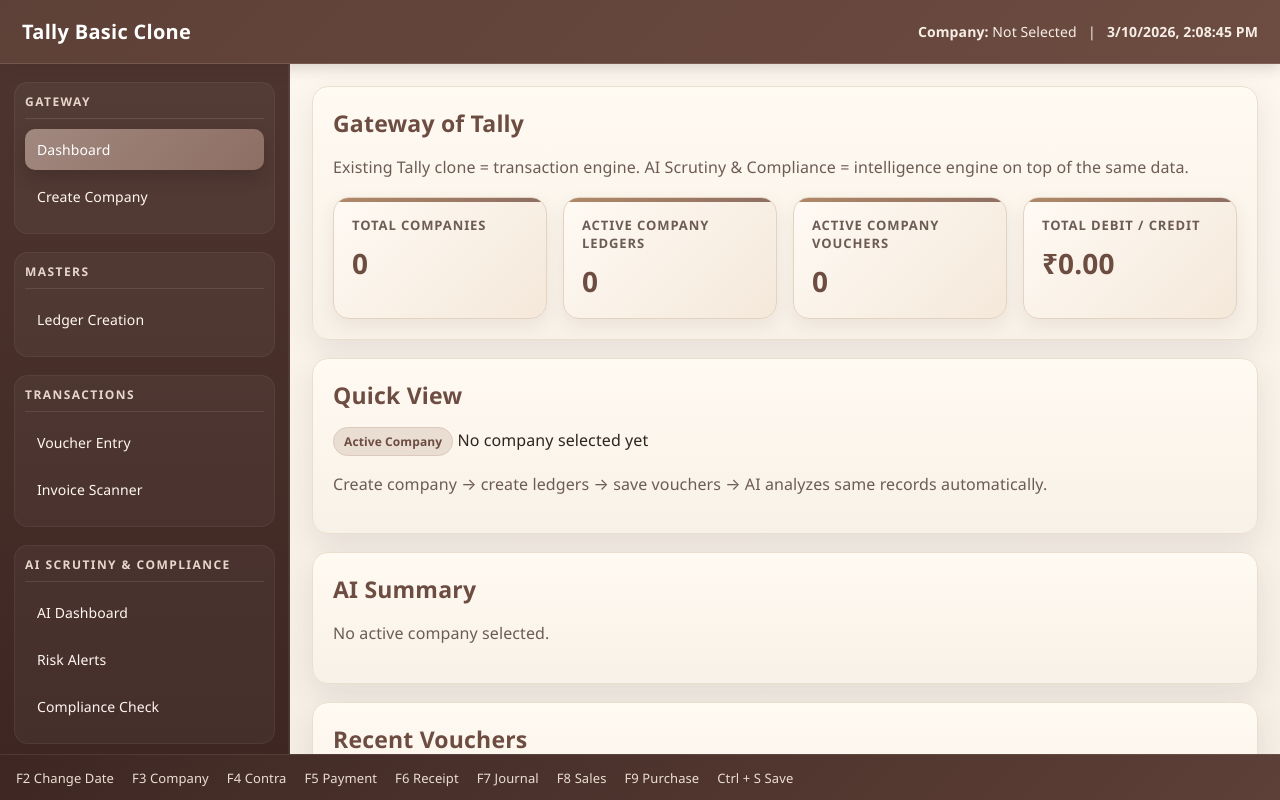
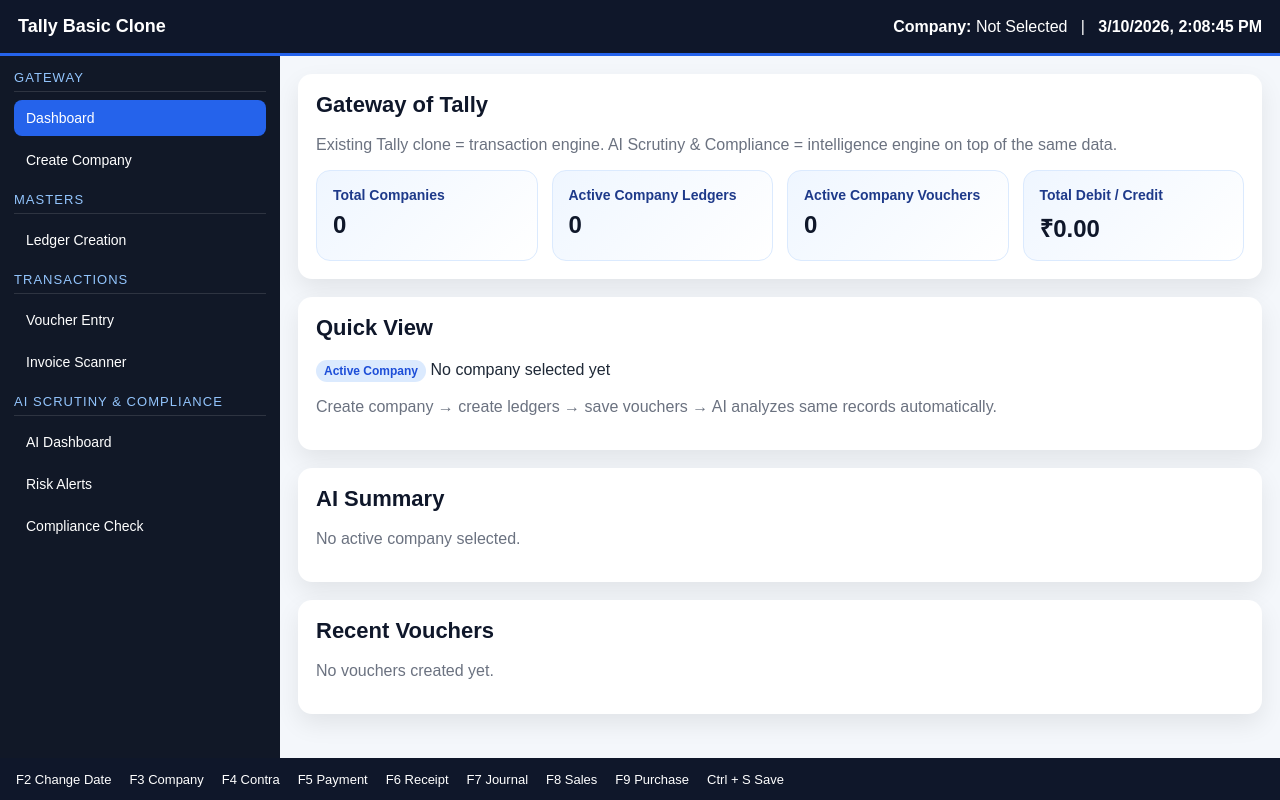
Before and after one commit to DivyaPatel3206/scrutiny_ai, a FastAPI app: page / in a window 1280 px wide. Run offline with FastAPI, Linux system fonts and the light colour scheme; data that the repository does not hold is empty; parts of the project's set-up code (start-up, migrations or seed data) failed here and were passed over.

Commit message:
Update index.html

```diff
--- a/templates/index.html
+++ b/templates/index.html
@@ -5,437 +5,150 @@
   <meta name="viewport" content="width=device-width, initial-scale=1.0" />
   <title>Tally Basic Clone</title>
   <style>
-  :root{
-    --bg: #f5efe6;
-    --bg-soft: #efe6d7;
-    --panel: #fffaf2;
-    --panel-2: #f8f1e7;
-    --sidebar: #4e342e;
-    --sidebar-dark: #3e2723;
-    --topbar: #5d4037;
-    --accent: #8d6e63;
-    --accent-strong: #6d4c41;
-    --accent-light: #d7ccc8;
-    --gold: #b08968;
-    --text: #2f241f;
-    --text-soft: #6d5c53;
-    --white: #ffffff;
-    --border: #ddcbb8;
-    --border-soft: #eadfce;
-    --success-bg: #e8f3e8;
-    --success-text: #2f6b3d;
-    --warning-bg: #fff3d9;
-    --warning-text: #8a5a00;
-    --danger-bg: #fde7e3;
-    --danger-text: #9d3c2f;
-    --shadow: 0 10px 30px rgba(78, 52, 46, 0.10);
-    --shadow-soft: 0 6px 18px rgba(78, 52, 46, 0.08);
-    --radius: 16px;
-    --radius-sm: 10px;
-  }
-
     * { box-sizing: border-box; }
-
-  html, body {
+    body {
       margin: 0;
-    padding: 0;
-    font-family: "Segoe UI", Inter, Arial, Helvetica, sans-serif;
-    background:
-      linear-gradient(180deg, #f8f2e9 0%, #f2e9dc 100%);
-    color: var(--text);
+      font-family: Arial, Helvetica, sans-serif;
+      background: #f4f7fb;
+      color: #1f2937;
       height: 100vh;
       overflow: hidden;
     }
-
-  body {
-    letter-spacing: 0.1px;
-  }
-
     .app {
       display: grid;
-    grid-template-rows: 64px 1fr 46px;
+      grid-template-rows: 56px 1fr 42px;
       height: 100vh;
     }
-
     .topbar {
-    background: linear-gradient(135deg, var(--topbar), var(--accent-strong));
-    color: var(--white);
+      background: #0f172a;
+      color: white;
       display: flex;
       align-items: center;
       justify-content: space-between;
-    padding: 0 22px;
-    border-bottom: 1px solid rgba(255,255,255,0.12);
-    box-shadow: 0 4px 14px rgba(62, 39, 35, 0.18);
-    position: relative;
-    z-index: 3;
+      padding: 0 18px;
+      border-bottom: 3px solid #2563eb;
     }
-
     .topbar h1 {
-    font-size: 20px;
+      font-size: 18px;
       margin: 0;
-    font-weight: 700;
-    letter-spacing: 0.3px;
     }
-
-  .topbar div {
-    font-size: 14px;
-    color: #f6eee6;
-  }
-
     .main {
       display: grid;
-    grid-template-columns: 290px 1fr;
+      grid-template-columns: 280px 1fr;
       min-height: 0;
     }
-
     .sidebar {
-    background: linear-gradient(180deg, var(--sidebar), var(--sidebar-dark));
-    color: var(--white);
-    padding: 18px 14px;
+      background: #111827;
+      color: white;
+      padding: 14px;
       overflow-y: auto;
-    border-right: 1px solid rgba(255,255,255,0.08);
-    box-shadow: inset -1px 0 0 rgba(255,255,255,0.05);
     }
-
-  .sidebar::-webkit-scrollbar,
-  .workspace::-webkit-scrollbar {
-    width: 8px;
+    .menu-group {
+      margin-bottom: 14px;
     }
-
-  .sidebar::-webkit-scrollbar-thumb,
-  .workspace::-webkit-scrollbar-thumb {
-    background: rgba(141,110,99,0.45);
-    border-radius: 999px;
+    .menu-title {
+      font-size: 13px;
+      text-transform: uppercase;
+      letter-spacing: 0.08em;
+      color: #93c5fd;
+      margin-bottom: 8px;
+      border-bottom: 1px solid rgba(255,255,255,0.12);
+      padding-bottom: 6px;
     }
-
-  .menu-group {
-    margin-bottom: 18px;
-    background: rgba(255,255,255,0.04);
-    border: 1px solid rgba(255,255,255,0.06);
-    border-radius: 14px;
-    padding: 10px;
-  }
-
-  .menu-title {
-    font-size: 12px;
-    text-transform: uppercase;
-    letter-spacing: 0.12em;
-    color: #e7d6cb;
-    margin-bottom: 10px;
-    padding-bottom: 8px;
-    border-bottom: 1px solid rgba(255,255,255,0.10);
-    font-weight: 700;
-  }
-
     .menu-btn {
       width: 100%;
       text-align: left;
       border: none;
       background: transparent;
-    color: #fff8f1;
-    padding: 11px 12px;
-    border-radius: 10px;
+      color: white;
+      padding: 10px 12px;
+      border-radius: 8px;
       cursor: pointer;
       margin-bottom: 6px;
       font-size: 14px;
-    font-weight: 500;
       text-decoration: none;
       display: block;
-    transition: all 0.2s ease;
     }
-
-  .menu-btn:hover {
-    background: rgba(255,255,255,0.10);
-    transform: translateX(2px);
+    .menu-btn:hover, .menu-btn.active {
+      background: #2563eb;
     }
-
-  .menu-btn.active {
-    background: linear-gradient(135deg, #a1887f, #8d6e63);
-    color: #fff;
-    box-shadow: 0 8px 18px rgba(0,0,0,0.16);
+    .workspace {
+      padding: 18px;
+      overflow-y: auto;
     }
-
-  .workspace {
-    padding: 22px;
-    overflow-y: auto;
-    background:
-      linear-gradient(180deg, rgba(255,250,242,0.7), rgba(245,239,230,0.96));
-  }
-
     .panel {
-    background: linear-gradient(180deg, var(--panel), var(--panel-2));
-    border: 1px solid var(--border-soft);
-    border-radius: var(--radius);
-    box-shadow: var(--shadow);
-    padding: 20px;
+      background: white;
+      border-radius: 14px;
+      box-shadow: 0 10px 25px rgba(0,0,0,0.08);
+      padding: 18px;
       margin-bottom: 18px;
     }
-
     .panel h2 {
-    margin: 0 0 12px 0;
-    font-size: 23px;
-    color: var(--accent-strong);
-    font-weight: 700;
-    letter-spacing: 0.2px;
+      margin-top: 0;
+      font-size: 22px;
+      color: #0f172a;
     }
-
-  .muted {
-    color: var(--text-soft);
-    line-height: 1.6;
-  }
-
-  .grid-2,
-  .grid-3,
-  .grid-4 {
-    gap: 16px;
-  }
-
+    .muted { color: #6b7280; }
     .grid-2 {
       display: grid;
       grid-template-columns: repeat(2, minmax(0, 1fr));
+      gap: 14px;
     }
-
     .grid-3 {
       display: grid;
       grid-template-columns: repeat(3, minmax(0, 1fr));
+      gap: 14px;
     }
-
     .grid-4 {
       display: grid;
       grid-template-columns: repeat(4, minmax(0, 1fr));
+      gap: 14px;
     }
-
     label {
       display: block;
       font-size: 13px;
       font-weight: 700;
-    margin-bottom: 7px;
-    color: var(--accent-strong);
+      margin-bottom: 6px;
     }
-
     input, select, textarea {
       width: 100%;
-    padding: 11px 13px;
-    border: 1px solid var(--border);
-    border-radius: 12px;
+      padding: 10px 12px;
+      border: 1px solid #cbd5e1;
+      border-radius: 10px;
       font-size: 14px;
       outline: none;
-    background: #fffdf9;
-    color: var(--text);
-    transition: all 0.2s ease;
+      background: white;
     }
-
-  input::placeholder,
-  textarea::placeholder {
-    color: #9a8579;
+    input:focus, select:focus, textarea:focus {
+      border-color: #2563eb;
+      box-shadow: 0 0 0 3px rgba(37,99,235,0.12);
     }
-
-  input:focus, select:focus, textarea:focus {
-    border-color: var(--gold);
-    box-shadow: 0 0 0 4px rgba(176, 137, 104, 0.14);
-    background: #fffaf5;
+    textarea {
+      min-height: 90px;
+      resize: vertical;
     }
-
-  textarea {
-    min-height: 100px;
-    resize: vertical;
-    line-height: 1.5;
-  }
-
     .actions {
       display: flex;
       gap: 10px;
       flex-wrap: wrap;
-    margin-top: 18px;
+      margin-top: 16px;
     }
-
     button.primary, button.secondary, button.danger,
     a.primary, a.secondary, a.danger {
       border: none;
-    padding: 11px 16px;
-    border-radius: 12px;
+      padding: 10px 14px;
+      border-radius: 10px;
       cursor: pointer;
       font-weight: 700;
       text-decoration: none;
       display: inline-block;
-    transition: all 0.2s ease;
-    font-size: 14px;
     }
-
-  button.primary, a.primary {
-    background: linear-gradient(135deg, var(--accent), var(--accent-strong));
+    button.primary, a.primary { background: #2563eb; color: white; }
+    button.secondary, a.secondary { background: #e2e8f0; color: #0f172a; }
+    button.danger, a.danger { background: #dc2626; color: white; }
+    .footer {
+      background: #0f172a;
       color: white;
-    box-shadow: 0 8px 18px rgba(109, 76, 65, 0.22);
-  }
-
-  button.primary:hover, a.primary:hover {
-    transform: translateY(-1px);
-    filter: brightness(1.03);
-  }
-
-  button.secondary, a.secondary {
-    background: #efe4d6;
-    color: var(--accent-strong);
-    border: 1px solid #dbc7b5;
-  }
-
-  button.secondary:hover, a.secondary:hover {
-    background: #e8dac9;
-  }
-
-  button.danger, a.danger {
-    background: linear-gradient(135deg, #b85c4c, #964537);
-    color: white;
-    box-shadow: 0 8px 18px rgba(150, 69, 55, 0.18);
-  }
-
-  button.danger:hover, a.danger:hover {
-    transform: translateY(-1px);
-  }
-
-  table {
-    width: 100%;
-    border-collapse: separate;
-    border-spacing: 0;
-    margin-top: 14px;
-    overflow: hidden;
-    border: 1px solid var(--border-soft);
-    border-radius: 14px;
-    background: #fffdf9;
-  }
-
-  th, td {
-    border-bottom: 1px solid #eadfd0;
-    padding: 12px 12px;
-    text-align: left;
-    font-size: 14px;
-    vertical-align: top;
-  }
-
-  th {
-    background: linear-gradient(180deg, #efe3d3, #e8d9c7);
-    color: var(--accent-strong);
-    font-weight: 700;
-  }
-
-  tr:hover td {
-    background: #fcf7f0;
-  }
-
-  .badge {
-    display: inline-block;
-    padding: 5px 10px;
-    background: #eaded3;
-    color: var(--accent-strong);
-    border-radius: 999px;
-    font-size: 12px;
-    font-weight: 700;
-    border: 1px solid #dbcabb;
-  }
-
-  .badge.high {
-    background: var(--danger-bg);
-    color: var(--danger-text);
-    border-color: #f1c5bc;
-  }
-
-  .badge.medium {
-    background: var(--warning-bg);
-    color: var(--warning-text);
-    border-color: #efd7a5;
-  }
-
-  .badge.low {
-    background: var(--success-bg);
-    color: var(--success-text);
-    border-color: #c7dfc8;
-  }
-
-  .summary-cards {
-    display: grid;
-    grid-template-columns: repeat(4, minmax(0, 1fr));
-    gap: 16px;
-    margin-top: 16px;
-  }
-
-  .card {
-    background: linear-gradient(135deg, #fffaf4, #f4e8da);
-    border: 1px solid #e5d3c2;
-    border-radius: 16px;
-    padding: 18px;
-    box-shadow: var(--shadow-soft);
-    position: relative;
-    overflow: hidden;
-  }
-
-  .card::before {
-    content: "";
-    position: absolute;
-    top: 0;
-    left: 0;
-    width: 100%;
-    height: 4px;
-    background: linear-gradient(90deg, var(--gold), var(--accent));
-  }
-
-  .card h3 {
-    margin: 0 0 10px 0;
-    font-size: 13px;
-    color: var(--text-soft);
-    text-transform: uppercase;
-    letter-spacing: 0.07em;
-    font-weight: 700;
-  }
-
-  .card p {
-    margin: 0;
-    font-size: 28px;
-    font-weight: 700;
-    color: var(--accent-strong);
-  }
-
-  .voucher-line {
-    display: grid;
-    grid-template-columns: 2fr 1fr 1fr auto;
-    gap: 12px;
-    margin-bottom: 12px;
-    align-items: end;
-    background: #fcf7f0;
-    border: 1px solid #eadfd0;
-    border-radius: 14px;
-    padding: 14px;
-  }
-
-  .ai-flag {
-    margin: 8px 0;
-    padding: 10px 12px;
-    border-left: 4px solid var(--gold);
-    background: #f9f1e7;
-    border-radius: 10px;
-    color: var(--text);
-  }
-
-  .explain {
-    background: #fcf7f0;
-    border: 1px solid #eadfd0;
-    border-radius: 12px;
-    padding: 12px;
-    margin-top: 8px;
-    font-size: 13px;
-    line-height: 1.6;
-    color: var(--text);
-  }
-
-  .scanner-box {
-    border: 1.5px dashed #c5aa93;
-    background: linear-gradient(180deg, #fdf8f1, #f7efe4);
-    border-radius: 14px;
-    padding: 16px;
-  }
-
-  .footer {
-    background: linear-gradient(135deg, var(--sidebar-dark), var(--topbar));
-    color: #f4e8dd;
       display: flex;
       align-items: center;
       gap: 18px;
@@ -443,38 +156,100 @@
       font-size: 13px;
       overflow-x: auto;
       white-space: nowrap;
-    border-top: 1px solid rgba(255,255,255,0.08);
     }
-
-  .footer span {
-    opacity: 0.95;
+    table {
+      width: 100%;
+      border-collapse: collapse;
+      margin-top: 14px;
     }
-
+    th, td {
+      border-bottom: 1px solid #e5e7eb;
+      padding: 10px;
+      text-align: left;
+      font-size: 14px;
+      vertical-align: top;
+    }
+    th { background: #f8fafc; }
+    .badge {
+      display: inline-block;
+      padding: 4px 8px;
+      background: #dbeafe;
+      color: #1d4ed8;
+      border-radius: 999px;
+      font-size: 12px;
+      font-weight: 700;
+    }
+    .badge.high {
+      background: #fee2e2;
+      color: #991b1b;
+    }
+    .badge.medium {
+      background: #fef3c7;
+      color: #92400e;
+    }
+    .badge.low {
+      background: #dcfce7;
+      color: #166534;
+    }
+    .summary-cards {
+      display: grid;
+      grid-template-columns: repeat(4, minmax(0, 1fr));
+      gap: 14px;
+      margin-top: 16px;
+    }
+    .card {
+      background: linear-gradient(135deg, #eff6ff, #ffffff);
+      border: 1px solid #dbeafe;
+      border-radius: 14px;
+      padding: 16px;
+    }
+    .card h3 {
+      margin: 0 0 8px 0;
+      font-size: 14px;
+      color: #1e3a8a;
+    }
+    .card p {
+      margin: 0;
+      font-size: 24px;
+      font-weight: 700;
+      color: #0f172a;
+    }
+    .voucher-line {
+      display: grid;
+      grid-template-columns: 2fr 1fr 1fr auto;
+      gap: 10px;
+      margin-bottom: 10px;
+      align-items: end;
+    }
+    .ai-flag {
+      margin: 6px 0;
+      padding: 8px 10px;
+      border-left: 4px solid #2563eb;
+      background: #eff6ff;
+      border-radius: 8px;
+    }
+    .explain {
+      background: #f8fafc;
+      border: 1px solid #e5e7eb;
+      border-radius: 10px;
+      padding: 10px;
+      margin-top: 8px;
+      font-size: 13px;
+      line-height: 1.5;
+    }
+    .scanner-box {
+      border: 1px dashed #94a3b8;
+      background: #f8fafc;
+      border-radius: 12px;
+      padding: 14px;
+    }
     @media (max-width: 1000px) {
-    .grid-2, .grid-3, .grid-4, .summary-cards {
-      grid-template-columns: 1fr;
-    }
-
-    .main {
-      grid-template-columns: 1fr;
-    }
-
-    .sidebar {
-      max-height: 280px;
-    }
-
-    .voucher-line {
-      grid-template-columns: 1fr;
-    }
-
-    body {
-      overflow: auto;
-    }
-
-    .app {
-      height: auto;
-      min-height: 100vh;
-    }
+      .grid-2, .grid-3, .grid-4, .summary-cards { grid-template-columns: 1fr; }
+      .main { grid-template-columns: 1fr; }
+      .sidebar { max-height: 260px; }
+      .voucher-line { grid-template-columns: 1fr; }
+      body { overflow: auto; }
+      .app { height: auto; min-height: 100vh; }
     }
   </style>
 </head>
```
Also changed, not shown: other parts of templates/index.html (+3 -28 lines). Lines whose indentation alone changed are shown as unchanged.
